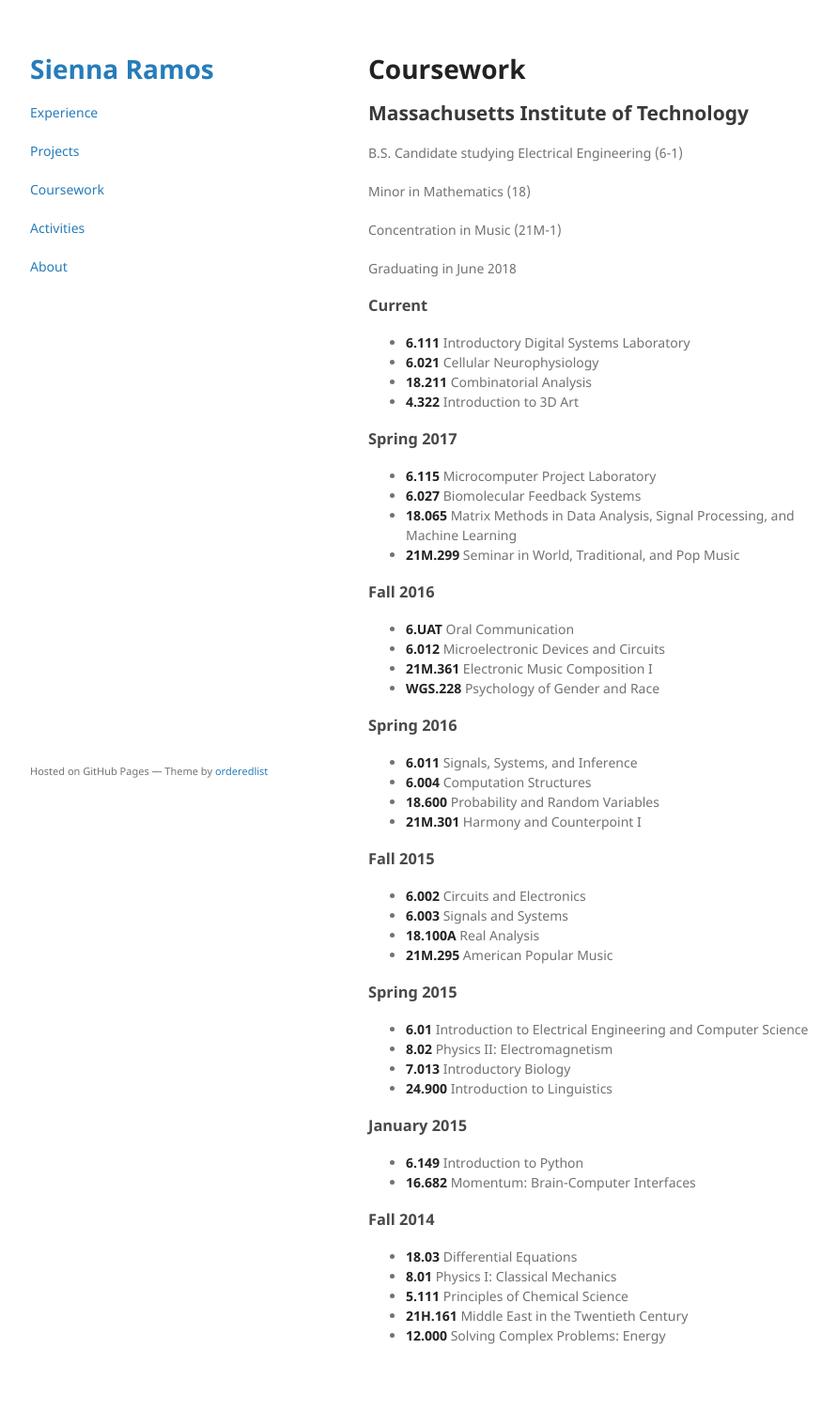
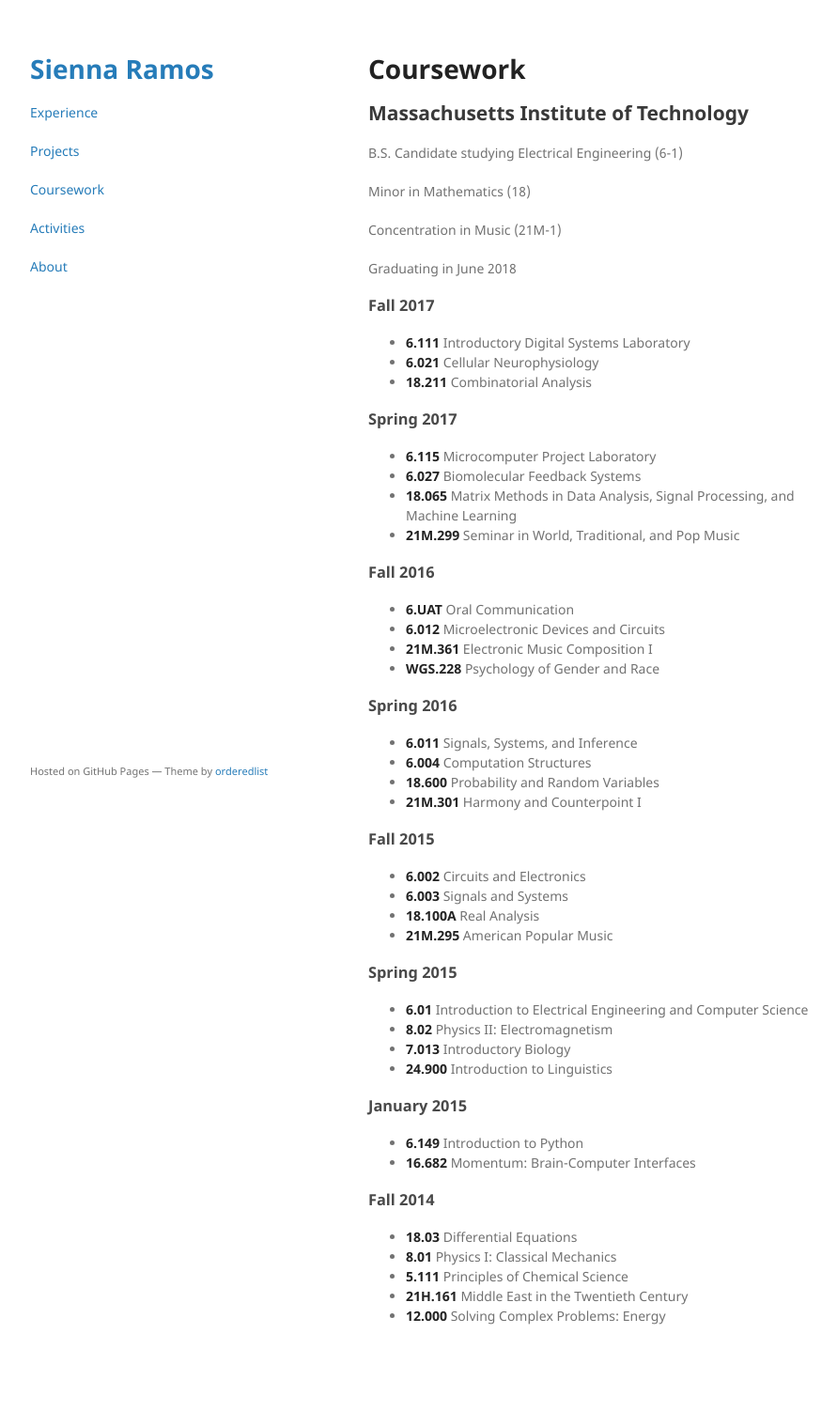
Before and after one commit to saramos/saramos.github.io, a Jekyll site: the page built from coursework.md, in a window 1280 px wide. Shown: the whole page at 94% size, without its empty margins (178-1069 px from the left). Built offline with Jekyll 4.4.1, drawn with Linux system fonts in a browser that asks for light colours; our own code applies the rules of GitHub Pages for plain Markdown files; after the commit the page ends 1481 px from its top, so only the background shows below that.

Commit message:
date on coursework, update classes in fa17

```diff
--- a/coursework.md
+++ b/coursework.md
@@ -13,11 +13,10 @@
 
 Graduating in June 2018
 
-### Current
+### Fall 2017
 *   **6.111** Introductory Digital Systems Laboratory
 *   **6.021** Cellular Neurophysiology
 *   **18.211** Combinatorial Analysis
-*   **4.322** Introduction to 3D Art
 
 ### Spring 2017
 *   **6.115** Microcomputer Project Laboratory
```
